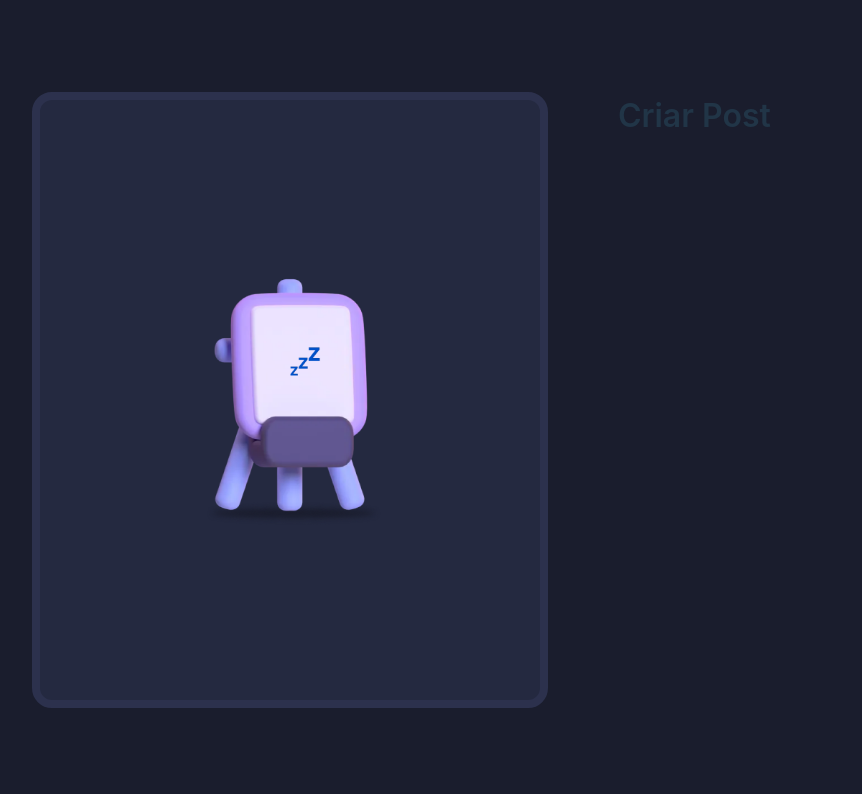
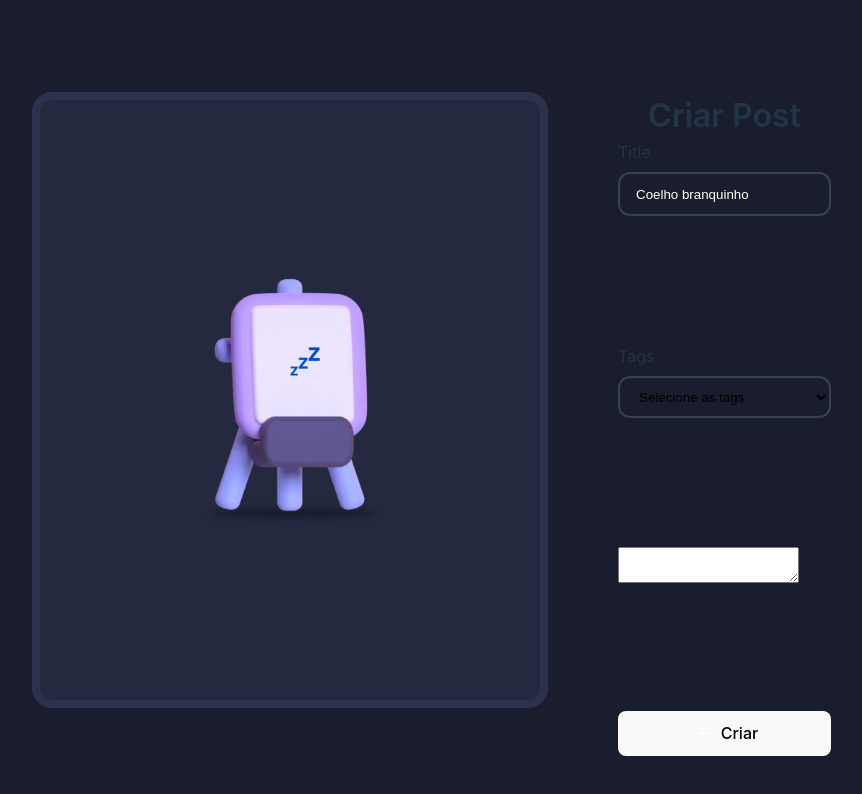
Before and after one commit to willyanmiranda/RenderVerse, a React (Vite) app: page /generate/create-post in a window 1280 px wide. Shown: the top 794 px of the page, without its empty margins (38-900 px from the left). Built offline with nearby package versions, Linux system fonts and the light colour scheme.

Commit message:
feat: add form component to CreatePost with fields for title, tags, and description

```diff
--- a/src/components/generate/create-post/CreatePost.jsx
+++ b/src/components/generate/create-post/CreatePost.jsx
@@ -1,12 +1,14 @@
 import React from 'react'
 import Header from './header/Header'
+import Form from './form/Form'
 
 const CreatePost = () => {
   return (
     <div>
-        <Header />
+      <Header />
+      <Form />
     </div>
   )
 }
 
-export default CreatePost
+export default CreatePost;
--- a/src/components/generate/create-post/form/Form.css
+++ b/src/components/generate/create-post/form/Form.css
@@ -0,0 +1,13 @@
+form {
+    display: flex;
+    flex-direction: column;
+    justify-content: space-between;
+    height: 100%;
+    width: 100%;
+}
+
+.input-container {
+    display: flex;
+    align-items: center;
+    gap: 20px;
+}
--- a/src/components/generate/create-post/form/Form.jsx
+++ b/src/components/generate/create-post/form/Form.jsx
@@ -1,9 +1,33 @@
-import React from 'react'
+import React from 'react';
+import FormField from '../../../common/formField/FormField';
+import Button from '../../../common/button/Button';
+import Plus from "../../../../assets/Plus.svg";
+import "./Form.css"
 
 const Form = () => {
   return (
     <form>
+      <FormField name="title" label="Title" type="text" placeholder='Coelho branquinho' />
 
+      <div className='input-container'>
+        <FormField type="select" name="tags" label="Tags">
+          <option value="default">Selecione as tags</option>
+          <option value="animals">Animais</option>
+          <option value="tatoo">Tatuagens</option>
+          <option value="macro">Fotos detalhadas</option>
+          <option value="pixel">Pixel art</option>
+          <option value="cartoon">Cartoon</option>
+          <option value="picture">Pintura</option>
+        </FormField>
+      </div>
+
+      <div className='input-container'>
+        <div className='input-content'>
+          <textarea name="description" id="description"></textarea>
+        </div>
+      </div>
+
+      <Button name="Criar" img={Plus} />
     </form>
   )
 }
--- a/src/components/generate/prompt/form/Form.jsx
+++ b/src/components/generate/prompt/form/Form.jsx
@@ -6,7 +6,7 @@ import InputRange from '../../../common/input-range/InputRange'
 import Button from '../../../common/button/Button'
 import Plus from '../../../../assets/Plus.svg';
 import './Form.css'
-import FormField from '../../common/formField/FormField';
+import FormField from '../../../common/formField/FormField';
 
 const initialValues = {
     prompt: '',
```
